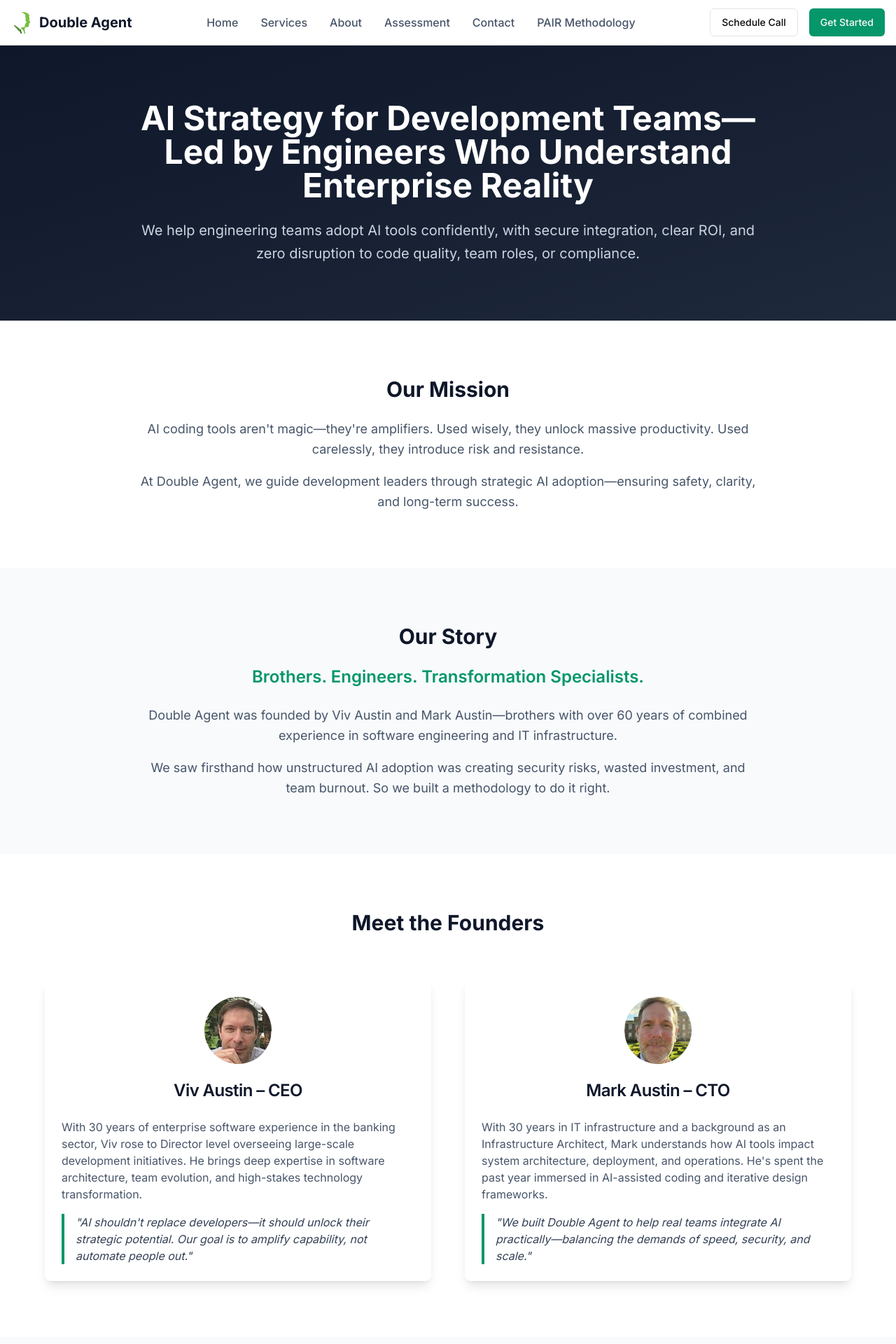
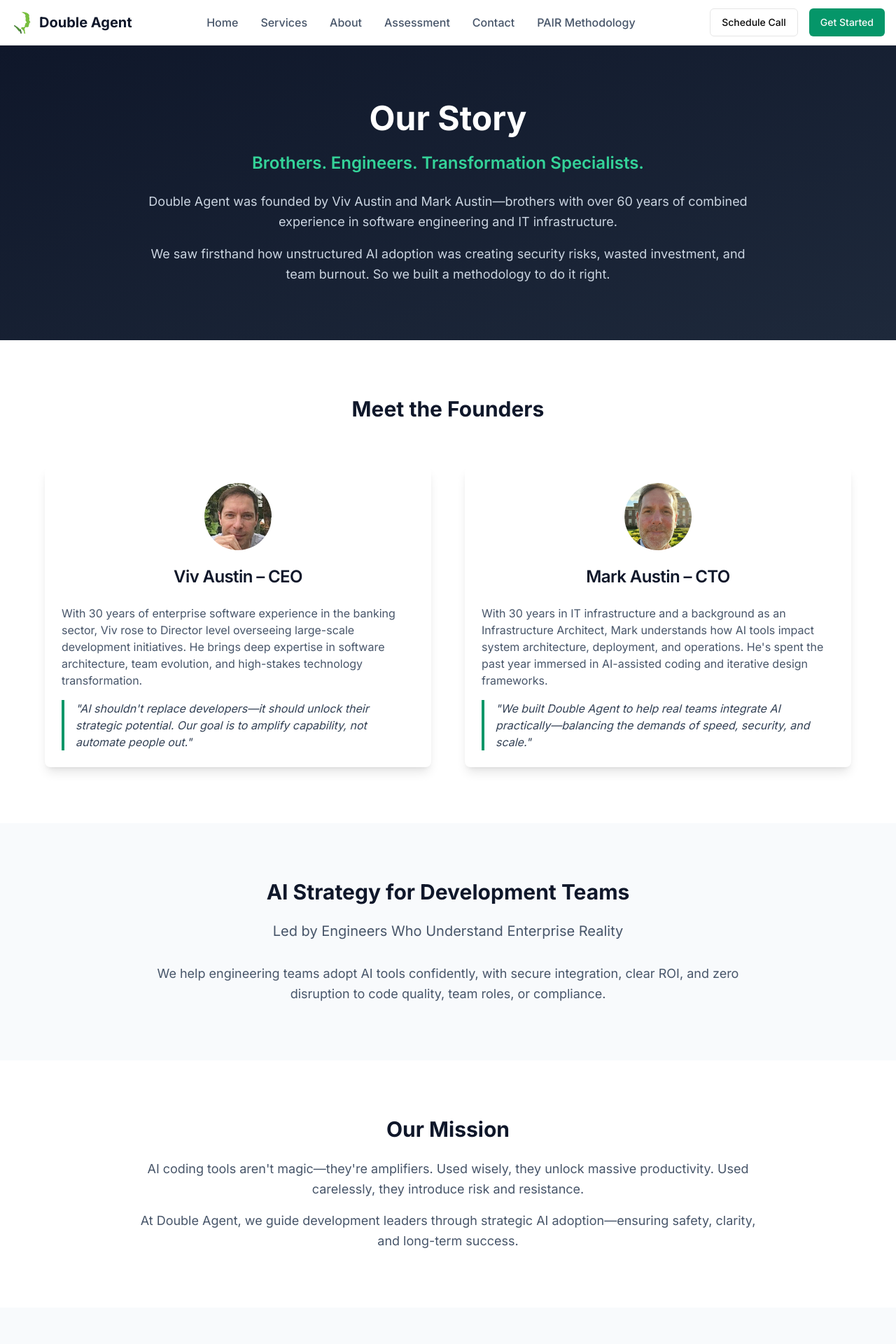
Before and after one commit to itcambridge/Double-Agent, a Next.js app: page /about in a window 1280 px wide. Shown: the top 1920 px of the page at 70% size. Built offline with nearby package versions, Linux system fonts and the light colour scheme.

Commit message:
Rearrange about page sections: Our Story as hero, Meet Founders, AI Strategy, Our Mission

```diff
--- a/app/about/page.tsx
+++ b/app/about/page.tsx
@@ -34,44 +34,15 @@ import Image from "next/image"
 export default function AboutPage() {
   return (
     <div className="min-h-screen">
-      {/* Hero Section */}
+      {/* Hero Section - Our Story */}
       <section className="bg-gradient-to-br from-slate-900 to-slate-800 text-white py-20">
         <div className="container mx-auto px-4">
           <div className="max-w-4xl mx-auto text-center">
             <h1 className="text-4xl lg:text-5xl font-bold mb-6 leading-tight">
-              AI Strategy for Development Teams—Led by Engineers Who Understand Enterprise Reality
+              Our Story
             </h1>
-            <p className="text-xl text-slate-300 leading-relaxed">
-              We help engineering teams adopt AI tools confidently, with secure integration, clear ROI, and zero disruption to code quality, team roles, or compliance.
-            </p>
-          </div>
-        </div>
-      </section>
-
-      {/* Our Mission */}
-      <section className="py-20">
-        <div className="container mx-auto px-4">
-          <div className="max-w-4xl mx-auto text-center">
-            <h2 className="text-3xl font-bold text-slate-900 mb-6">Our Mission</h2>
-            <div className="text-lg text-slate-600 leading-relaxed space-y-4">
-              <p>
-                AI coding tools aren't magic—they're amplifiers. Used wisely, they unlock massive productivity. Used carelessly, they introduce risk and resistance.
-              </p>
-              <p>
-                At Double Agent, we guide development leaders through strategic AI adoption—ensuring safety, clarity, and long-term success.
-              </p>
-            </div>
-          </div>
-        </div>
-      </section>
-
-      {/* Our Story */}
-      <section className="py-20 bg-slate-50">
-        <div className="container mx-auto px-4">
-          <div className="max-w-4xl mx-auto text-center">
-            <h2 className="text-3xl font-bold text-slate-900 mb-6">Our Story</h2>
-            <h3 className="text-2xl font-semibold text-emerald-600 mb-6">Brothers. Engineers. Transformation Specialists.</h3>
-            <div className="text-lg text-slate-600 leading-relaxed space-y-4">
+            <h2 className="text-2xl font-semibold text-emerald-400 mb-6">Brothers. Engineers. Transformation Specialists.</h2>
+            <div className="text-lg text-slate-300 leading-relaxed space-y-4">
               <p>
                 Double Agent was founded by Viv Austin and Mark Austin—brothers with over 60 years of combined experience in software engineering and IT infrastructure.
               </p>
@@ -139,6 +110,40 @@ export default function AboutPage() {
                   </blockquote>
                 </CardContent>
               </Card>
+            </div>
+          </div>
+        </div>
+      </section>
+
+      {/* AI Strategy for Development Teams */}
+      <section className="py-20 bg-slate-50">
+        <div className="container mx-auto px-4">
+          <div className="max-w-4xl mx-auto text-center">
+            <h2 className="text-3xl font-bold text-slate-900 mb-6">AI Strategy for Development Teams</h2>
+            <p className="text-xl text-slate-600 mb-8">
+              Led by Engineers Who Understand Enterprise Reality
+            </p>
+            <div className="text-lg text-slate-600 leading-relaxed space-y-4">
+              <p>
+                We help engineering teams adopt AI tools confidently, with secure integration, clear ROI, and zero disruption to code quality, team roles, or compliance.
+              </p>
+            </div>
+          </div>
+        </div>
+      </section>
+
+      {/* Our Mission */}
+      <section className="py-20">
+        <div className="container mx-auto px-4">
+          <div className="max-w-4xl mx-auto text-center">
+            <h2 className="text-3xl font-bold text-slate-900 mb-6">Our Mission</h2>
+            <div className="text-lg text-slate-600 leading-relaxed space-y-4">
+              <p>
+                AI coding tools aren't magic—they're amplifiers. Used wisely, they unlock massive productivity. Used carelessly, they introduce risk and resistance.
+              </p>
+              <p>
+                At Double Agent, we guide development leaders through strategic AI adoption—ensuring safety, clarity, and long-term success.
+              </p>
             </div>
           </div>
         </div>
```
